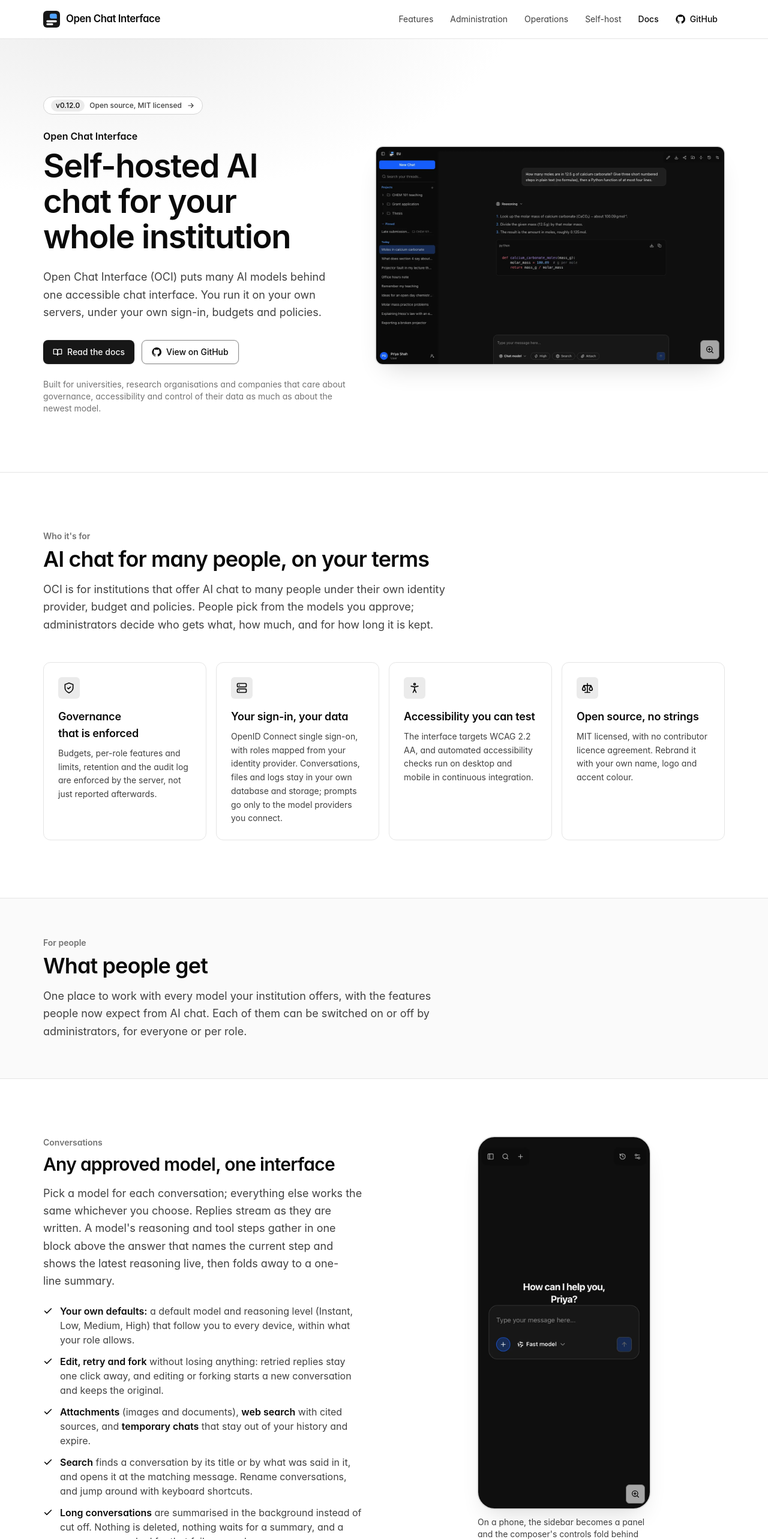
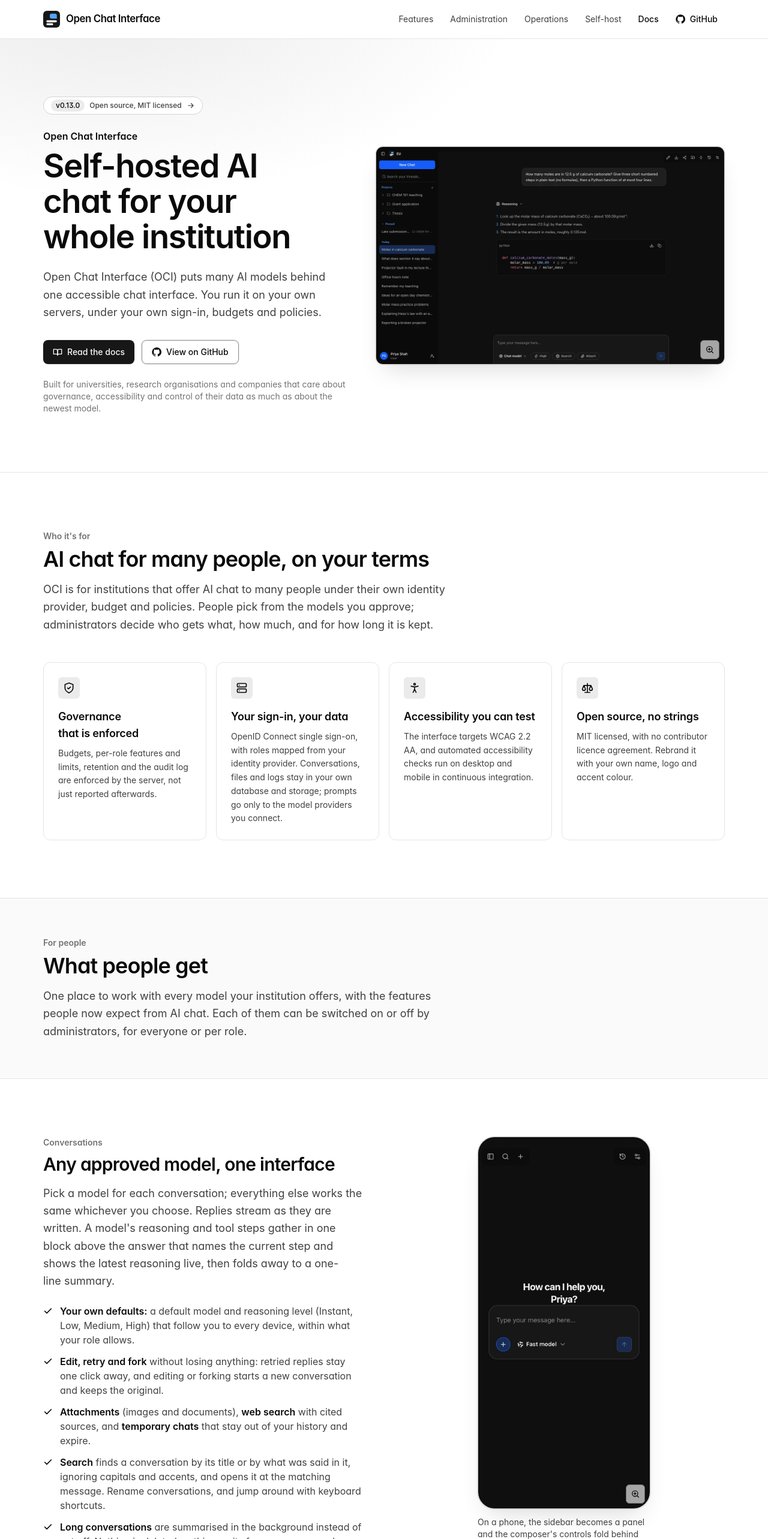
Before and after one commit to ncecere/oci-website, a Next.js app: page / in a window 1280 px wide. Shown: the top 2566 px of the page at 60% size. Built offline with nearby package versions, Linux system fonts and the light colour scheme.

Commit message:
Describe Open Chat Interface v0.13.0
Version, release date and release notes link; search ignores capitals and
accents; a cluster that backs up PostgreSQL itself can turn the database dump
off (backups stay a pg_dump by default). Includes the v0.12.1 version bump.

```diff
--- a/app/page.tsx
+++ b/app/page.tsx
@@ -225,8 +225,8 @@
             <Strong>temporary chats</Strong> that stay out of your history and expire.
           </>,
           <>
-            <Strong>Search</Strong> finds a conversation by its title or by what was said in it, and opens it at the
-            matching message. Rename conversations, and jump around with keyboard shortcuts.
+            <Strong>Search</Strong> finds a conversation by its title or by what was said in it, ignoring capitals and
+            accents, and opens it at the matching message. Rename conversations, and jump around with keyboard shortcuts.
           </>,
           <>
             <Strong>Long conversations</Strong> are summarised in the background instead of cut off. Nothing is deleted,
@@ -570,7 +570,8 @@
               <>
                 <Strong>Automated backups:</Strong> scheduled <code>pg_dump</code> to S3 with incremental, checksummed
                 copies of attachment files, verified by reading them back, with daily and weekly retention and a script
-                to restore the files.
+                to restore the files. A cluster that already backs up PostgreSQL itself can turn the database dump off
+                and keep the attachment backups.
               </>,
               <>
                 <Strong>Kubernetes with Helm:</Strong> a chart with migration hooks, draining, disruption budgets and Pod
@@ -596,8 +597,8 @@
           />
           <Note>
             The upgrade, failover and scale tests run on one machine with everything in Docker, not on a production
-            cluster: rehearse on your own before relying on them. Backups are a <code>pg_dump</code>, which suits small
-            and medium databases.
+            cluster: rehearse on your own before relying on them. By default, backups are a <code>pg_dump</code>, which
+            suits small and medium databases; larger clusters can use their own backups instead.
           </Note>
         </div>
         <div className="min-w-0 space-y-6">
--- a/lib/site.ts
+++ b/lib/site.ts
@@ -1,4 +1,4 @@
-const tag = "https://github.com/ncecere/open-chat-interface/blob/v0.12.0";
+const tag = "https://github.com/ncecere/open-chat-interface/blob/v0.13.0";
 
 export const site = {
   name: "Open Chat Interface",
@@ -11,10 +11,10 @@
     "Open Chat Interface (OCI) is a self-hosted, open-source (MIT) AI chat application for institutions: many models behind one interface, under your own sign-in, budgets, retention and audit log.",
   docsUrl: "https://docs.oci.bitop.dev",
   repoUrl: "https://github.com/ncecere/open-chat-interface",
-  version: "v0.12.0",
+  version: "v0.13.0",
   // The release day of `version` (the footer and the sitemap show it).
-  releaseDate: "2026-10-07",
-  releaseNotesUrl: "https://docs.oci.bitop.dev/docs/releases/v0-12-0",
+  releaseDate: "2026-10-13",
+  releaseNotesUrl: "https://docs.oci.bitop.dev/docs/releases/v0-13-0",
   changelogUrl: `${tag}/CHANGELOG.md`,
   licenseUrl: `${tag}/LICENSE`,
   securityUrl: `${tag}/SECURITY.md`,
```
Also changed, not shown: 1 other file (tests, documents, lock files or other folders).
